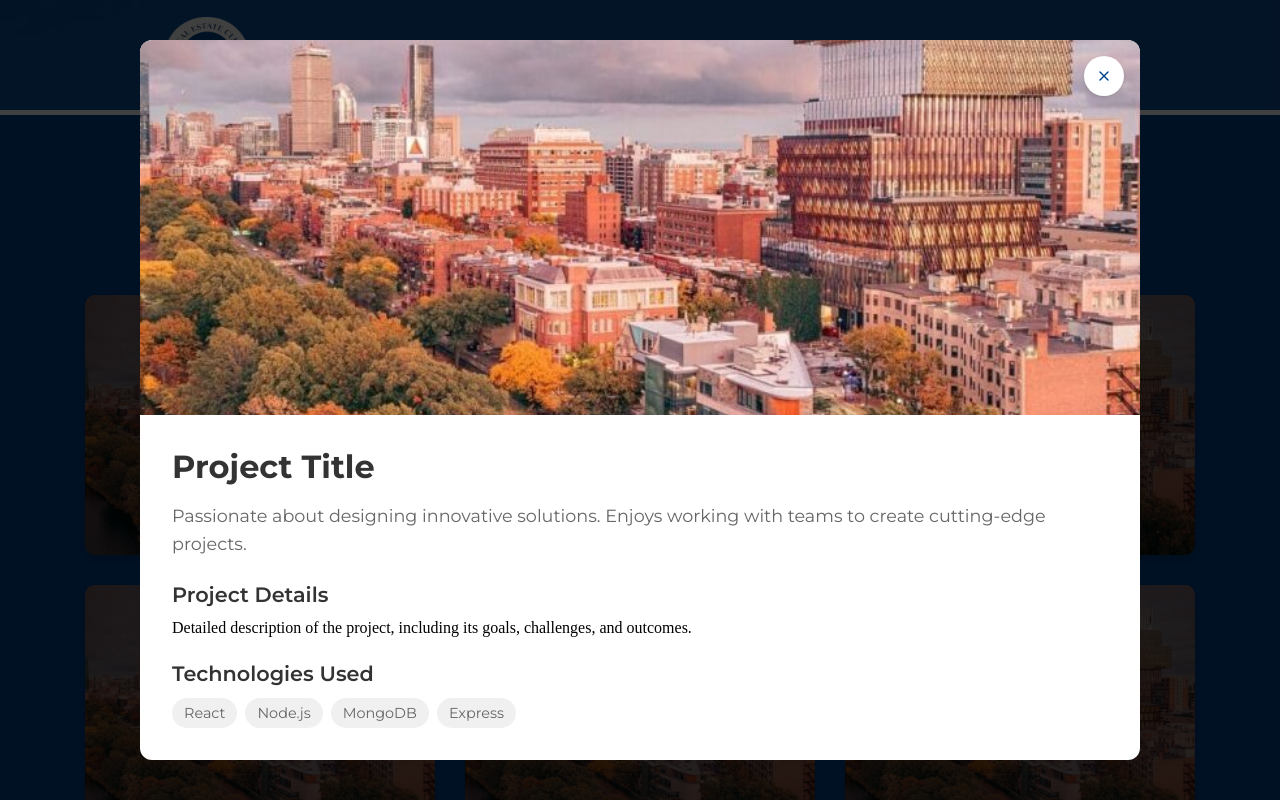
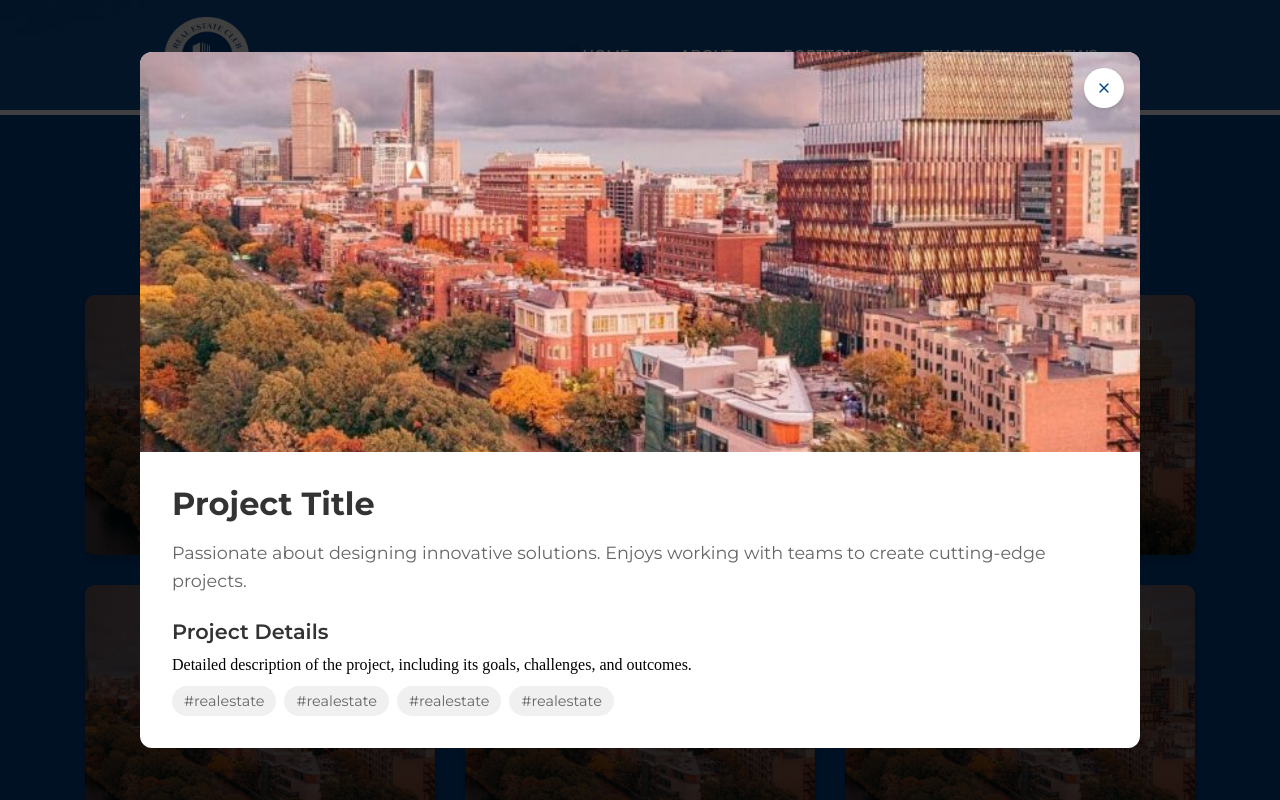
Before and after one commit to RealSycoBak/realestate, a React (Vite) app: page /portfolio in a window 1280 px wide. Both pictures are taken after a click on the element 260 px from the left and 425 px from the top of the page. Shown: the top 800 px of the page. Built offline with nearby package versions, Linux system fonts and the light colour scheme.

Commit message:
update popup in portoflio

```diff
--- a/src/assets/portfolioData.js
+++ b/src/assets/portfolioData.js
@@ -6,56 +6,56 @@ const projects = [
     imgSrc: TempImage,
     about: "Passionate about designing innovative solutions. Enjoys working with teams to create cutting-edge projects.",
     details: "Detailed description of the project, including its goals, challenges, and outcomes.",
-    technologies: ["React", "Node.js", "MongoDB", "Express"]
+    hashtags: ["#realestate", "#realestate", "#realestate", "#realestate"]
   },
   {
     title: "Project Title",
     imgSrc: TempImage,
     about: "Passionate about designing innovative solutions. Enjoys working with teams to create cutting-edge projects.",
     details: "Detailed description of the project, including its goals, challenges, and outcomes.",
-    technologies: ["React", "Node.js", "MongoDB", "Express"]
+    hashtags: ["#realestate", "#realestate", "#realestate", "#realestate"]
   },
   {
     title: "Project Title",
     imgSrc: TempImage,
     about: "Passionate about designing innovative solutions. Enjoys working with teams to create cutting-edge projects.",
     details: "Detailed description of the project, including its goals, challenges, and outcomes.",
-    technologies: ["React", "Node.js", "MongoDB", "Express"]
+    hashtags: ["#realestate", "#realestate", "#realestate", "#realestate"]
   },
   {
     title: "Project Title",
     imgSrc: TempImage,
     about: "Passionate about designing innovative solutions. Enjoys working with teams to create cutting-edge projects.",
     details: "Detailed description of the project, including its goals, challenges, and outcomes.",
-    technologies: ["React", "Node.js", "MongoDB", "Express"]
+    hashtags: ["#realestate", "#realestate", "#realestate", "#realestate"]
   },
   {
     title: "Project Title",
     imgSrc: TempImage,
     about: "Passionate about designing innovative solutions. Enjoys working with teams to create cutting-edge projects.",
     details: "Detailed description of the project, including its goals, challenges, and outcomes.",
-    technologies: ["React", "Node.js", "MongoDB", "Express"]
+    hashtags: ["#realestate", "#realestate", "#realestate", "#realestate"]
   },
   {
     title: "Project Title",
     imgSrc: TempImage,
     about: "Passionate about designing innovative solutions. Enjoys working with teams to create cutting-edge projects.",
     details: "Detailed description of the project, including its goals, challenges, and outcomes.",
-    technologies: ["React", "Node.js", "MongoDB", "Express"]
+    hashtags: ["#realestate", "#realestate", "#realestate", "#realestate"]
   },
   {
     title: "Project Title",
     imgSrc: TempImage,
     about: "Passionate about designing innovative solutions. Enjoys working with teams to create cutting-edge projects.",
     details: "Detailed description of the project, including its goals, challenges, and outcomes.",
-    technologies: ["React", "Node.js", "MongoDB", "Express"]
+    hashtags: ["#realestate", "#realestate", "#realestate", "#realestate"]
   },
   {
     title: "Project Title",
     imgSrc: TempImage,
     about: "Passionate about designing innovative solutions. Enjoys working with teams to create cutting-edge projects.",
     details: "Detailed description of the project, including its goals, challenges, and outcomes.",
-    technologies: ["React", "Node.js", "MongoDB", "Express"]
+    hashtags: ["#realestate", "#realestate", "#realestate", "#realestate"]
   },
 ];
 
--- a/src/pages/portfolio.jsx
+++ b/src/pages/portfolio.jsx
@@ -31,12 +31,11 @@ const Modal = ({ project, onClose }) => {
                 <p>{project.details}</p>
               </>
             )}
-            {project.technologies && (
+            {project.hashtags && (
               <>
-                <h3>Technologies Used</h3>
                 <div className="tech-stack">
-                  {project.technologies.map((tech, index) => (
-                    <span key={index} className="tech-tag">{tech}</span>
+                  {project.hashtags.map((hashtag, index) => (
+                    <span key={index} className="tech-tag">{hashtag}</span>
                   ))}
                 </div>
               </>
```
